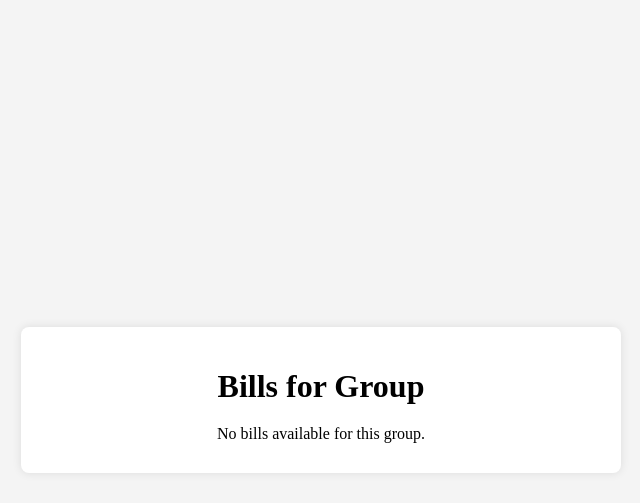
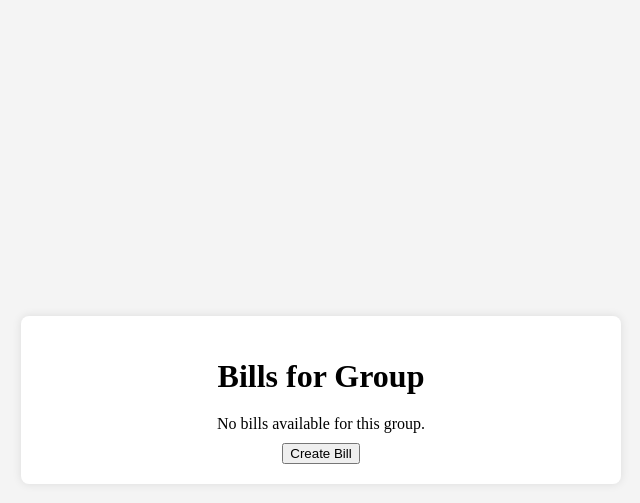
Before and after one commit to tanukiJami/Splittle, a Django app: template splittle/bills/templates/bills.html in a window 1280 px wide. Shown: the top 503 px of the page, without its empty margins (319-959 px from the left). Run offline with Django 5.2, Linux system fonts and the light colour scheme; the template is opened without the code that fills it, so the values that code supplies are empty.

Commit message:
Hail mary

```diff
--- a/splittle/bills/templates/bills.html
+++ b/splittle/bills/templates/bills.html
@@ -75,6 +75,12 @@
         {% if not bills %}
             <p>No bills available for this group.</p>
         {% endif %}
+        <div class="button-container"></div>
+            <!-- Button to view joined groups -->
+            <a href="{% url 'create_bill' group.id %}">
+                <button type="button">Create Bill</button>
+            </a>
+        </div>
     </div>
 </body>
 </html>
```
